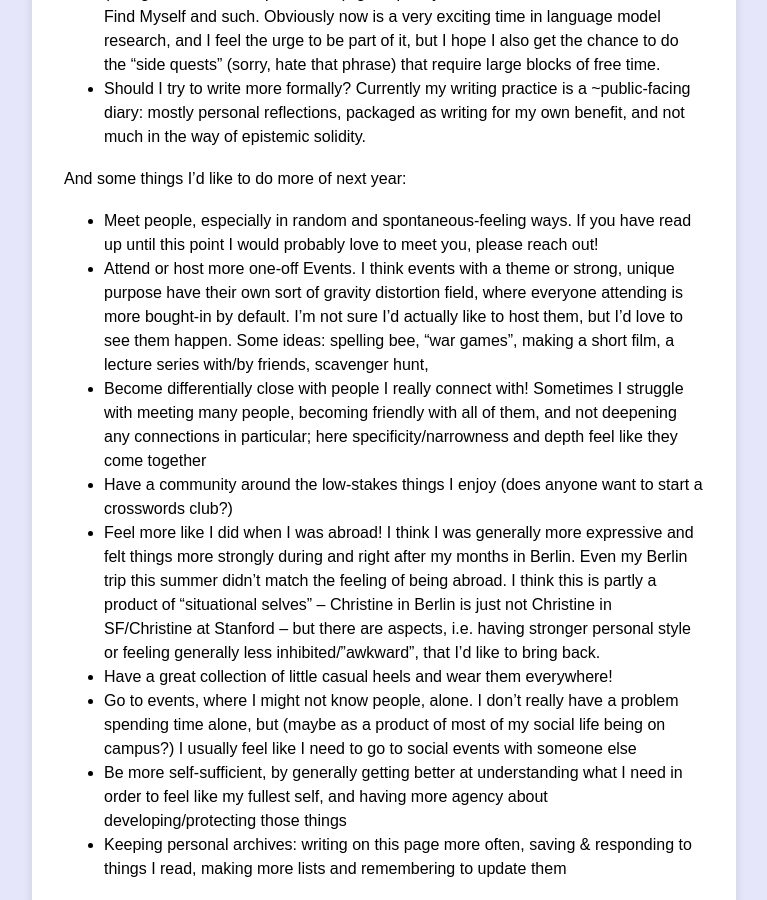
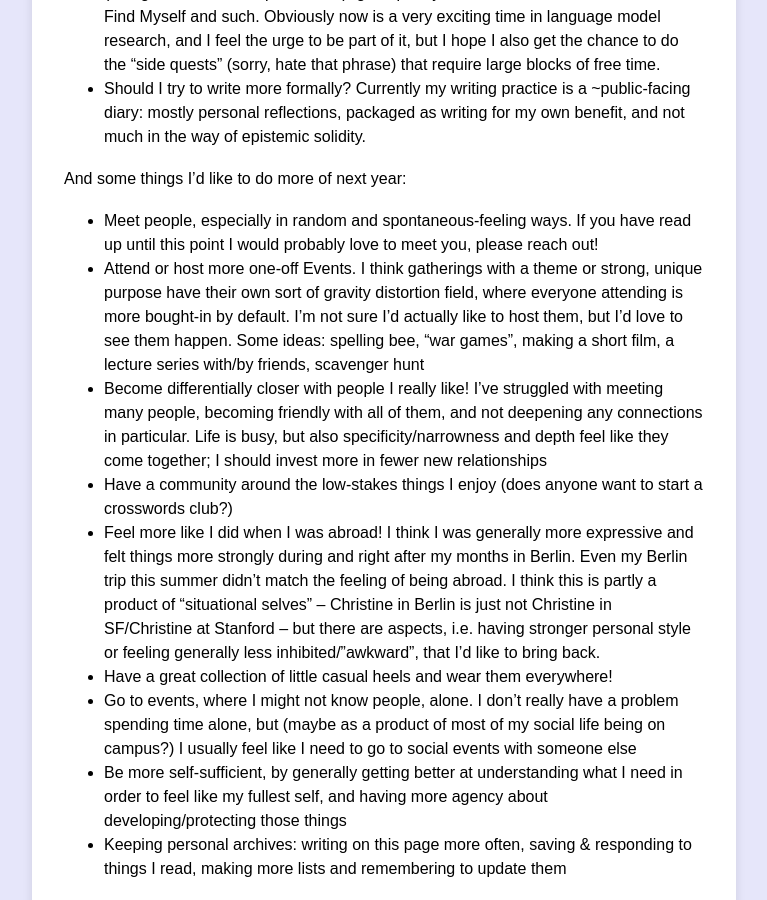
Before and after one commit to Christine8888/christine8888.github.io, a Jekyll site: the page built from _all_posts/_published/2025-12-25-2025-reflections.md, in a window 1280 px wide and 900 px high, scrolled down 5178 px. Shown: the whole window, without its empty margins (256-1023 px from the left). Built offline with Jekyll 4.4.1, drawn with Linux system fonts in a browser that asks for light colours.

Commit message:
another tweak

```diff
--- a/_all_posts/_published/2025-12-25-2025-reflections.md
+++ b/_all_posts/_published/2025-12-25-2025-reflections.md
@@ -65,8 +65,8 @@ Some open questions going into next year:
 
 And some things I'd like to do more of next year:
 - Meet people, especially in random and spontaneous-feeling ways. If you have read up until this point I would probably love to meet you, please reach out!
-- Attend or host more one-off Events. I think events with a theme or strong, unique purpose have their own sort of gravity distortion field, where everyone attending is more bought-in by default. I'm not sure I'd actually like to host them, but I'd love to see them happen. Some ideas: spelling bee, "war games", making a short film, a lecture series with/by friends, scavenger hunt,
-- Become differentially close with people I really connect with! Sometimes I struggle with meeting many people, becoming friendly with all of them, and not deepening any connections in particular; here specificity/narrowness and depth feel like they come together
+- Attend or host more one-off Events. I think gatherings with a theme or strong, unique purpose have their own sort of gravity distortion field, where everyone attending is more bought-in by default. I'm not sure I'd actually like to host them, but I'd love to see them happen. Some ideas: spelling bee, "war games", making a short film, a lecture series with/by friends, scavenger hunt
+- Become differentially closer with people I really like! I've struggled with meeting many people, becoming friendly with all of them, and not deepening any connections in particular. Life is busy, but also specificity/narrowness and depth feel like they come together; I should invest more in fewer new relationships
 - Have a community around the low-stakes things I enjoy (does anyone want to start a crosswords club?)
 - Feel more like I did when I was abroad! I think I was generally more expressive and felt things more strongly during and right after my months in Berlin. Even my Berlin trip this summer didn't match the feeling of being abroad. I think this is partly a product of "situational selves" -- Christine in Berlin is just not Christine in SF/Christine at Stanford -- but there are aspects, i.e. having stronger personal style or feeling generally less inhibited/"awkward", that I'd like to bring back.
 - Have a great collection of little casual heels and wear them everywhere!
```
